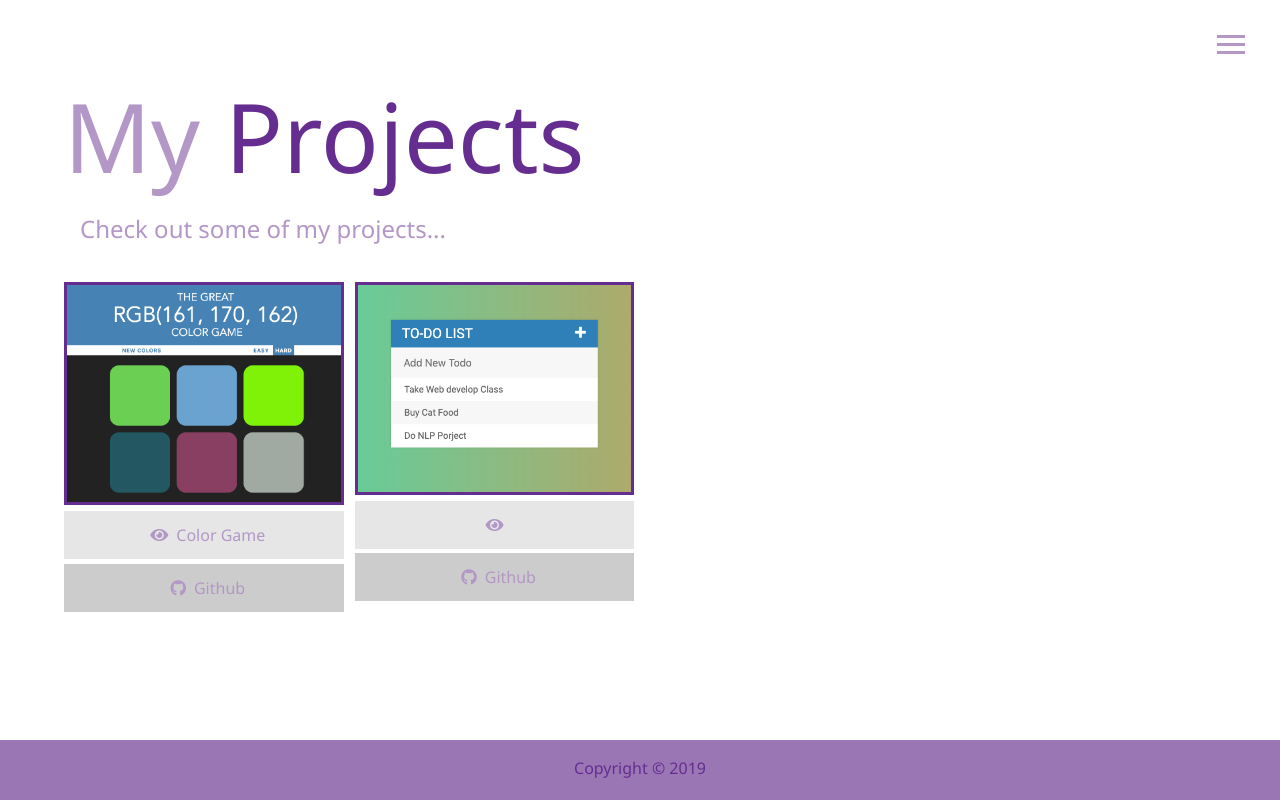
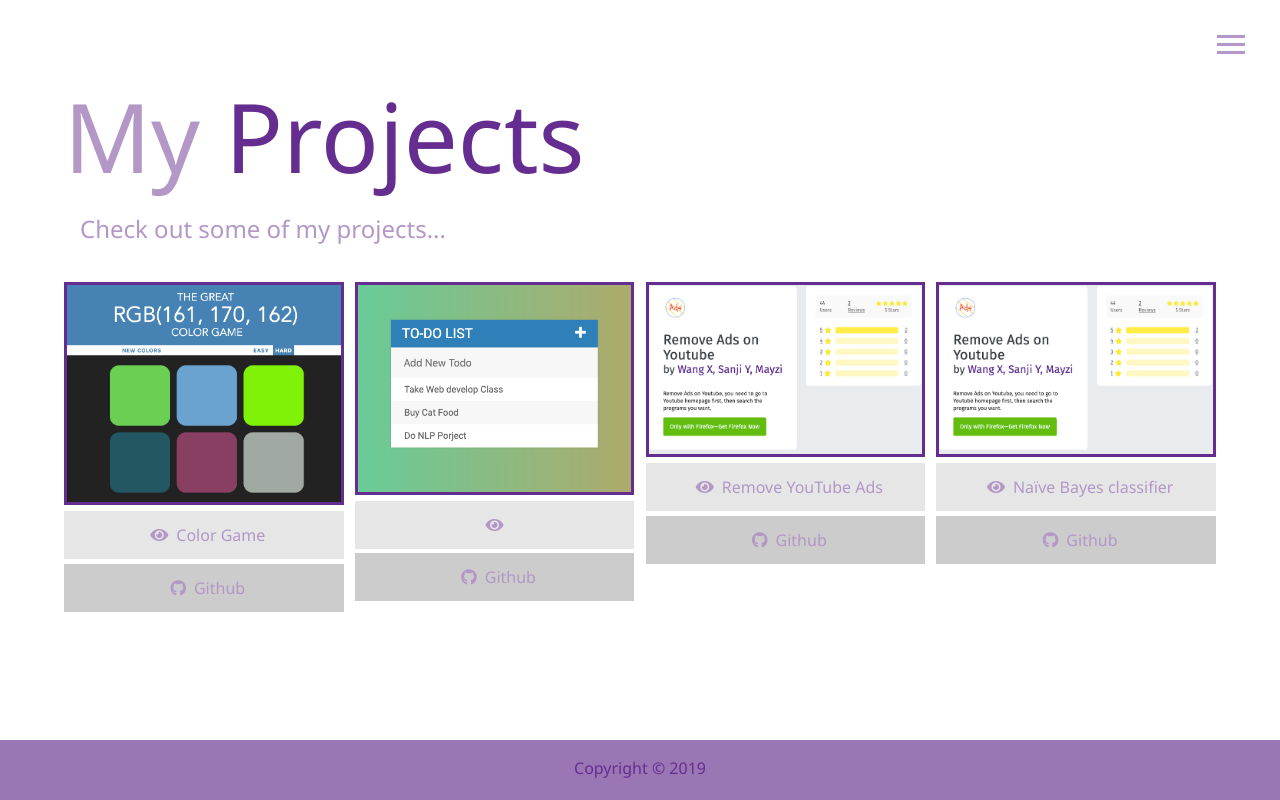
Before and after one commit to Maymeiye/MeiYe, a website: page dist/project.html in a window 1280 px wide. Drawn offline with Linux system fonts and the light colour scheme.

Commit message:
upload project

```diff
--- a/dist/project.html
+++ b/dist/project.html
@@ -99,27 +99,41 @@
             <i class="fab fa-github"></i>Github
           </a>
         </div>
-        <!-- <div class="item">
-          <a href="#!">
-            <img src="img/projects/toDoList.jpg" alt="" />
+
+        <div class="item">
+          <a
+            href="https://addons.mozilla.org/en-US/firefox/addon/remove-ads-on-youtube/"
+          >
+            <img src="img/projects/remove_ads.jpg" alt="" />
           </a>
-          <a href="#" class="btn-light">
-            <i class="fas fa-eye"></i>To Do List
+          <a
+            href="https://addons.mozilla.org/en-US/firefox/addon/remove-ads-on-youtube/"
+            class="btn-light"
+          >
+            <i class="fas fa-eye"></i>Remove YouTube Ads
           </a>
           <a href="#" class="btn-dark"> <i class="fab fa-github"></i>Github </a>
         </div>
 
         <div class="item">
           <a href="#!">
-            <img src="img/projects/toDoList.jpg" alt="" />
+            <img src="img/projects/remove_ads.jpg" alt="" />
           </a>
-          <a href="#" class="btn-light">
-            <i class="fas fa-eye"></i>To Do List
+          <a
+            href="https://github.com/Maymeiye/Nai-ve-Bayes-classifier"
+            class="btn-light"
+          >
+            <i class="fas fa-eye"></i>Naïve Bayes classifier
           </a>
-          <a href="#" class="btn-dark"> <i class="fab fa-github"></i>Github </a>
+          <a
+            href="https://github.com/Maymeiye/Nai-ve-Bayes-classifier"
+            class="btn-dark"
+          >
+            <i class="fab fa-github"></i>Github
+          </a>
         </div>
 
-        <div class="item">
+        <!-- <div class="item">
           <a href="#!">
             <img src="img/projects/toDoList.jpg" alt="" />
           </a>
```
Also changed, not shown: dist/img/projects/NB_classifier.jpg (added), dist/img/projects/remove_ads.jpg (added), 2 other files.
